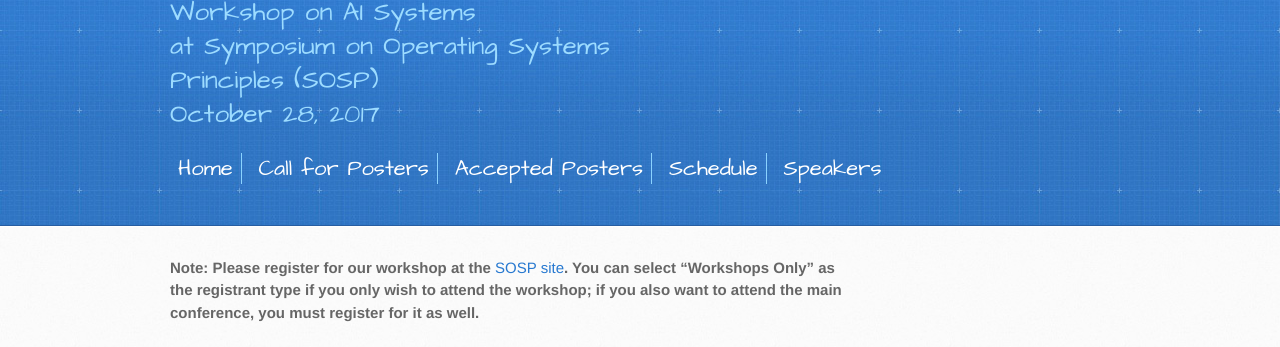
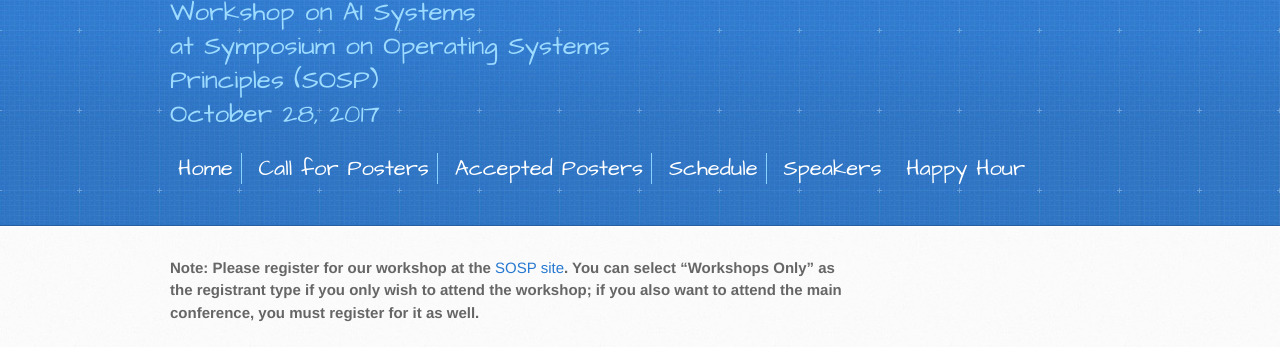
Before and after one commit to LearningSys/sosp17, a Jekyll site: the page built from index.md, in a window 1280 px wide. Shown: the part 130-477 px from the top of the page. Built offline with Jekyll 4.4.1, drawn with Linux system fonts in a browser that asks for light colours; the repository's description, which GitHub fills in, is left out.

Commit message:
Update default.html

```diff
--- a/_layouts/default.html
+++ b/_layouts/default.html
@@ -30,6 +30,7 @@
 			<span class='menu-link'><a href='acceptedposters.html'>Accepted Posters</a></span>
 			<span class='menu-link'><a href='schedule.html'>Schedule</a></span>
 			<span class='menu-link-last'><a href='talks.html'>Speakers</a></span>
+			<span class='menu-link-last'><a href='happyhour.html'>Happy Hour</a></span>
 			<!-- <span class='menu&#45;link&#45;last'><a href='papers.html'>Accepted Papers</a></span> -->
 		</div>
       </div>
```
